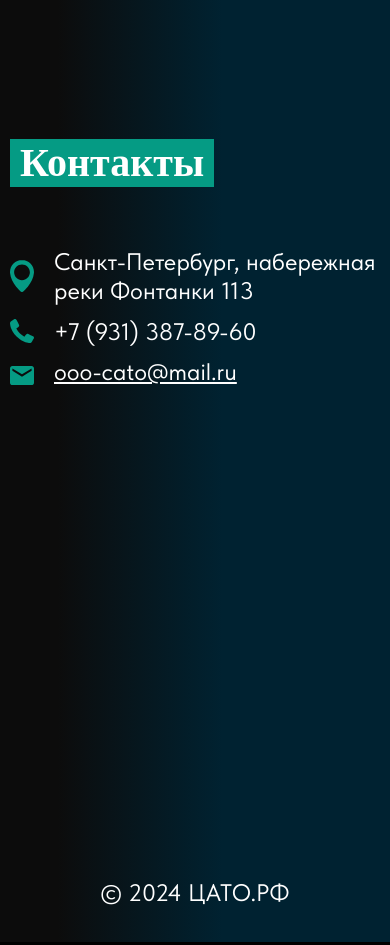
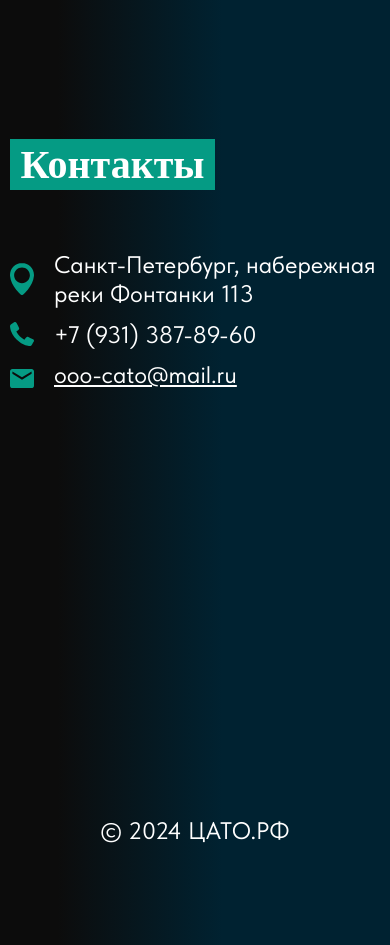
Before and after one commit to GazizovRustam/cato, a plain HTML site: page client/dist/page/index.html in a window 390 px wide. Shown: the part 6100-7045 px from the top of the page. Drawn offline with Linux system fonts and the light colour scheme; a web font is replaced by a local one.

Commit message:
fix footer

```diff
--- a/client/dist/css/style.css
+++ b/client/dist/css/style.css
@@ -337,7 +337,8 @@ html, body{
   z-index: 150;
 }
 
-.content_products span{
+.content_products span,
+.content_contacts span{
   width: 205px;
   height: 51px;
 }
@@ -554,8 +555,6 @@ filter: drop-shadow(-9px 9px 22px rgba(0, 0, 0, 0.25));
 .content_contacts .style_card_title{
   display: flex;
   align-items: center;
-  width: max-content;
-  height: max-content;
   padding: 0 var(--rem05) 0 var(--rem05);
 }
 
@@ -897,15 +896,8 @@ filter: drop-shadow(-9px 9px 22px rgba(0, 0, 0, 0.25));
   padding: calc(var(--rem05) * 3) 0 0 0;
  }
 
- /* .content_contacts .container_phone{
-  padding: calc(var(--rem05) * 7) 0 0 0;
-} */
   .content_message_style{
     height: auto;
   }
 
- .container_footer{
-  padding: calc(var(--rem05) * 5) 0 calc(var(--rem05) * 3.5) 0;
- }
-
 }
--- a/client/dist/page/index.html
+++ b/client/dist/page/index.html
@@ -282,7 +282,7 @@
             </div>
             <div class="content_contacts">
               <div id="contacts" ></div>
-              <p class="style_card_title">Контакты</p>
+              <span class="style_card_title">Контакты</span>
               <ul class="content_message">
                 <li class="content_message_style">
                   <img src="../../public/logo/Vector.svg" alt="vector">
```
